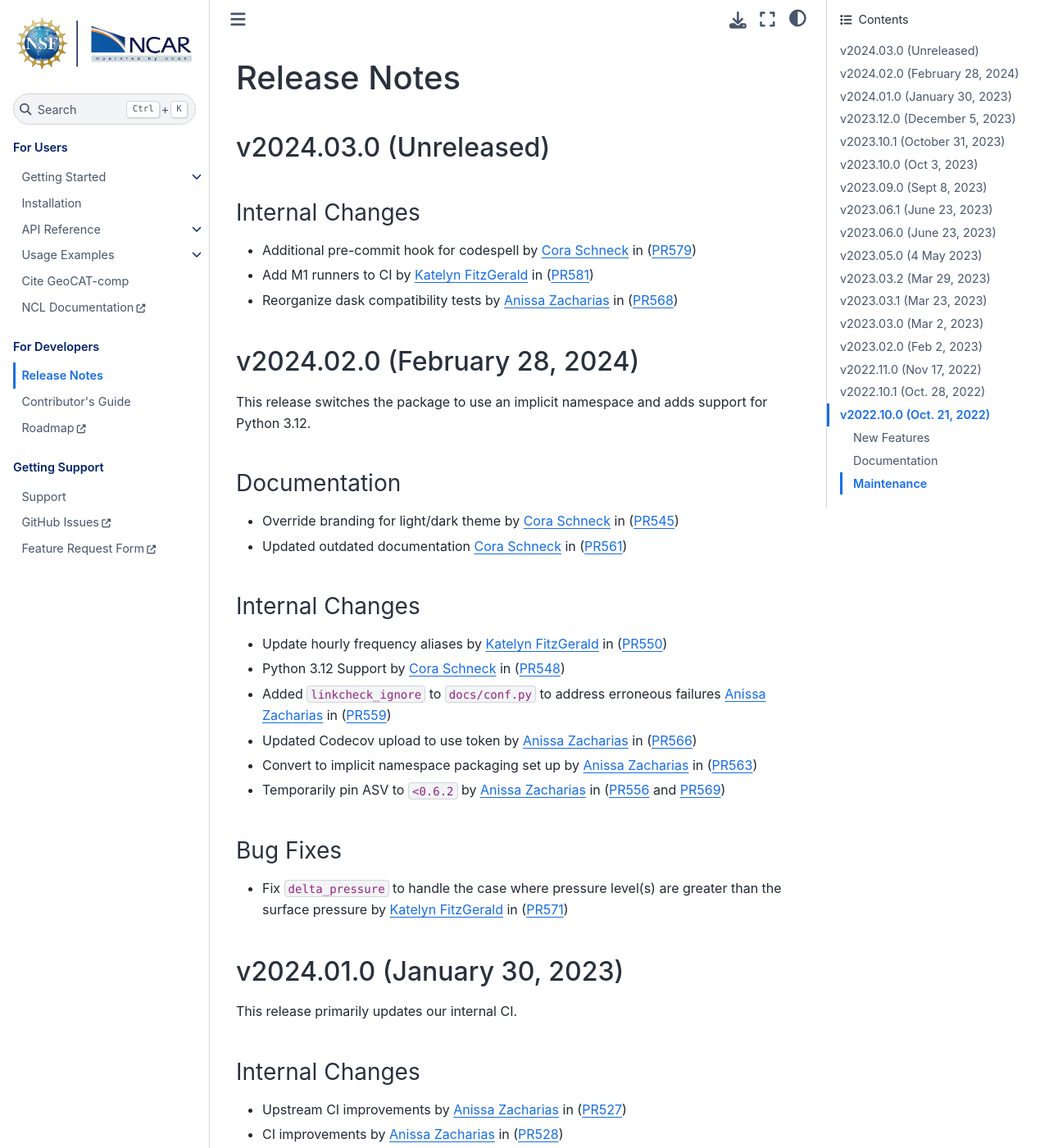
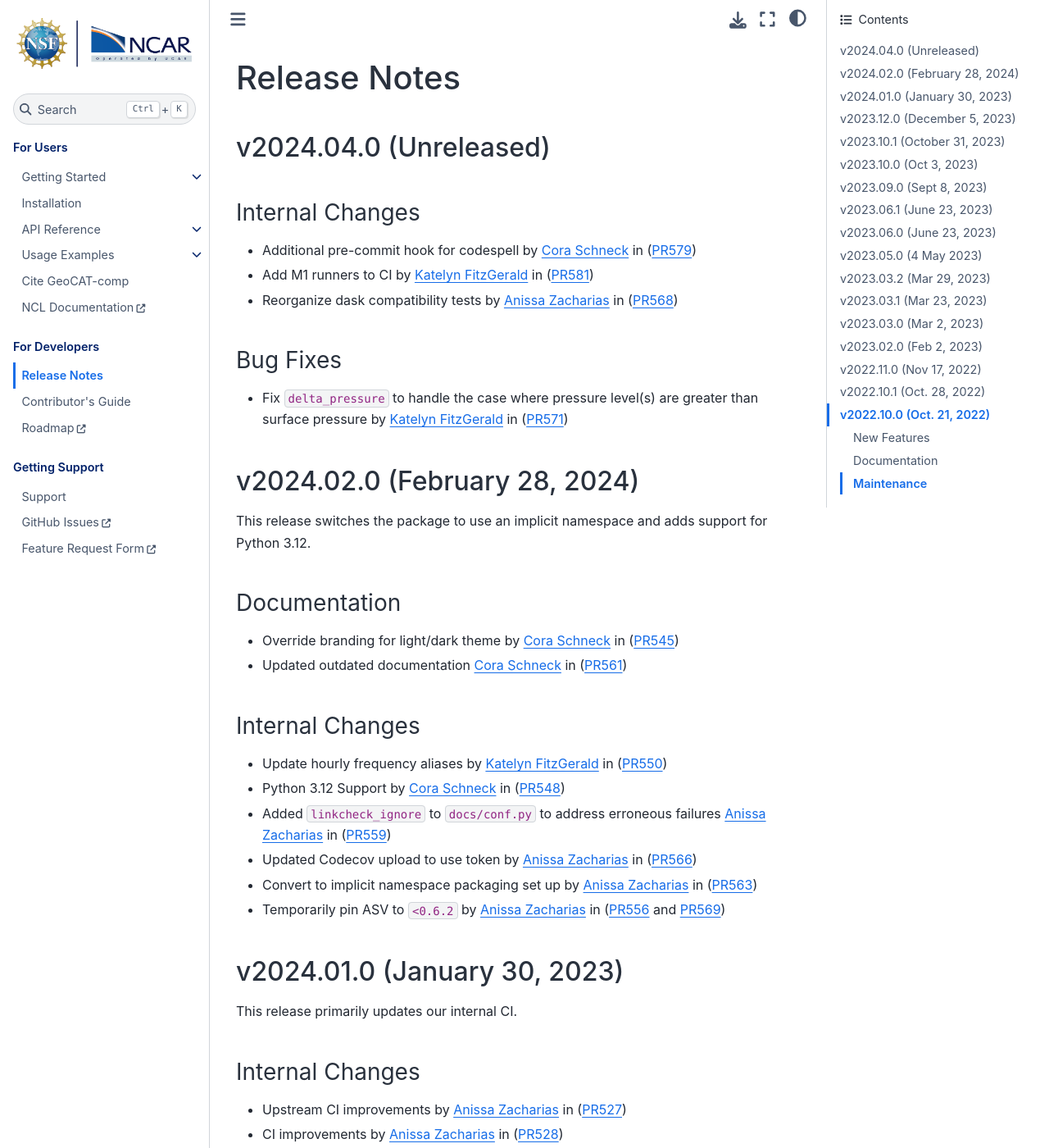
Before and after one commit to NCAR/geocat-comp, a Sphinx documentation site: the page built from docs/release-notes.rst, in a window 1280 px wide and 1400 px high. Shown: the whole window at 82% size. Built offline with Sphinx 7.4.7 and the Sphinx Book theme 1.1.4, drawn with Linux system fonts in a browser that asks for light colours; the version number could not be read and is left out.

Commit message:
update release notes and change delta pressure warning to error

```diff
--- a/docs/release-notes.rst
+++ b/docs/release-notes.rst
@@ -5,7 +5,7 @@
 Release Notes
 =============
 
-v2024.03.0 (Unreleased)
+v2024.04.0 (Unreleased)
 -----------------------
 
 Internal Changes
@@ -33,9 +38,6 @@
 * Convert to implicit namespace packaging set up by `Anissa Zacharias`_ in (:pr:`563`)
 * Temporarily pin ASV to ``<0.6.2`` by `Anissa Zacharias`_ in (:pr:`556` and :pr:`569`)
 
-Bug Fixes
-^^^^^^^^^
-* Fix ``delta_pressure`` to handle the case where pressure level(s) are greater than the surface pressure by `Katelyn FitzGerald`_ in (:pr:`571`)
 
 v2024.01.0 (January 30, 2023)
 -----------------------
```
Also changed, not shown: other parts of docs/release-notes.rst (+5 -0 lines), 2 other files.
